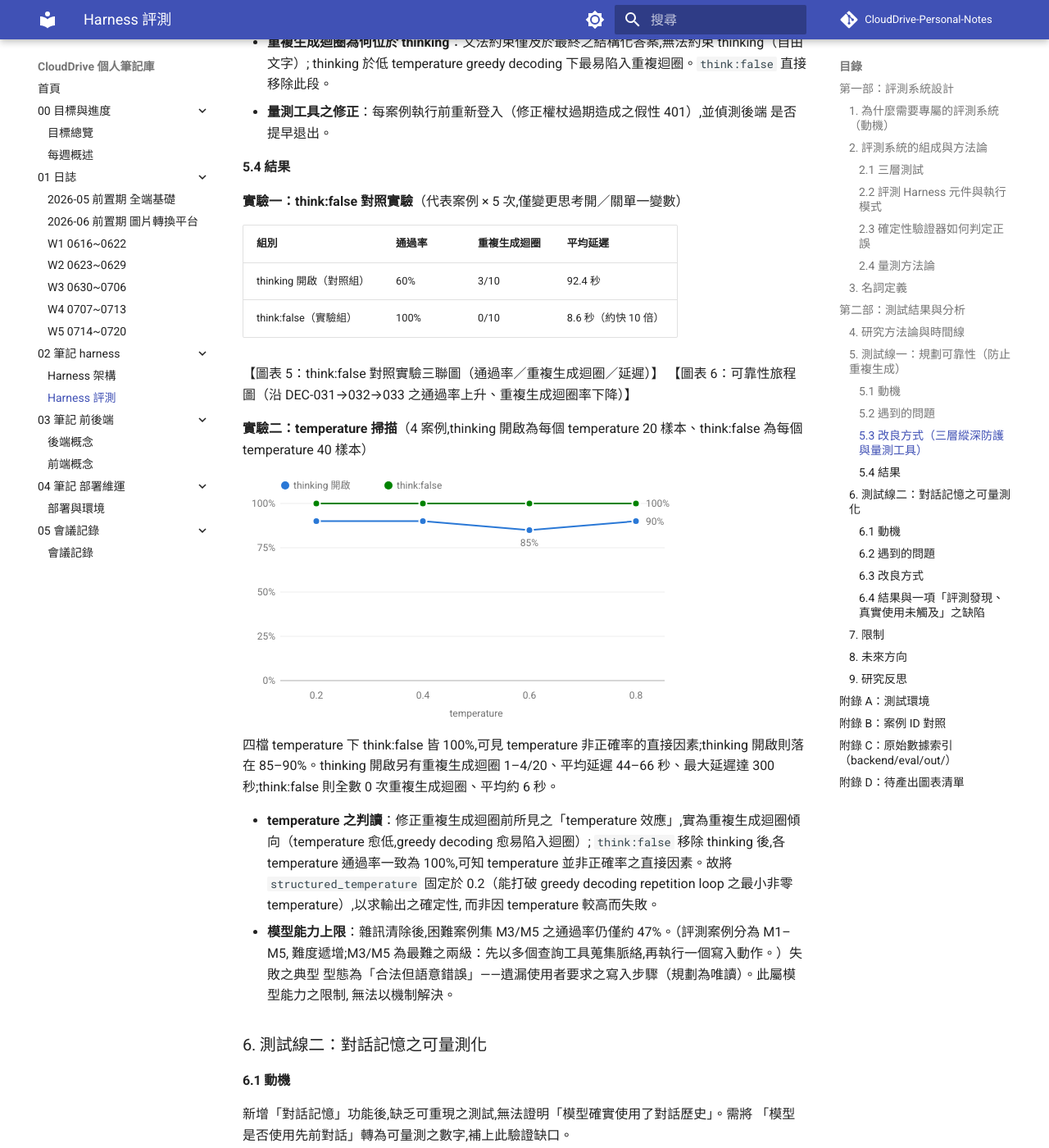
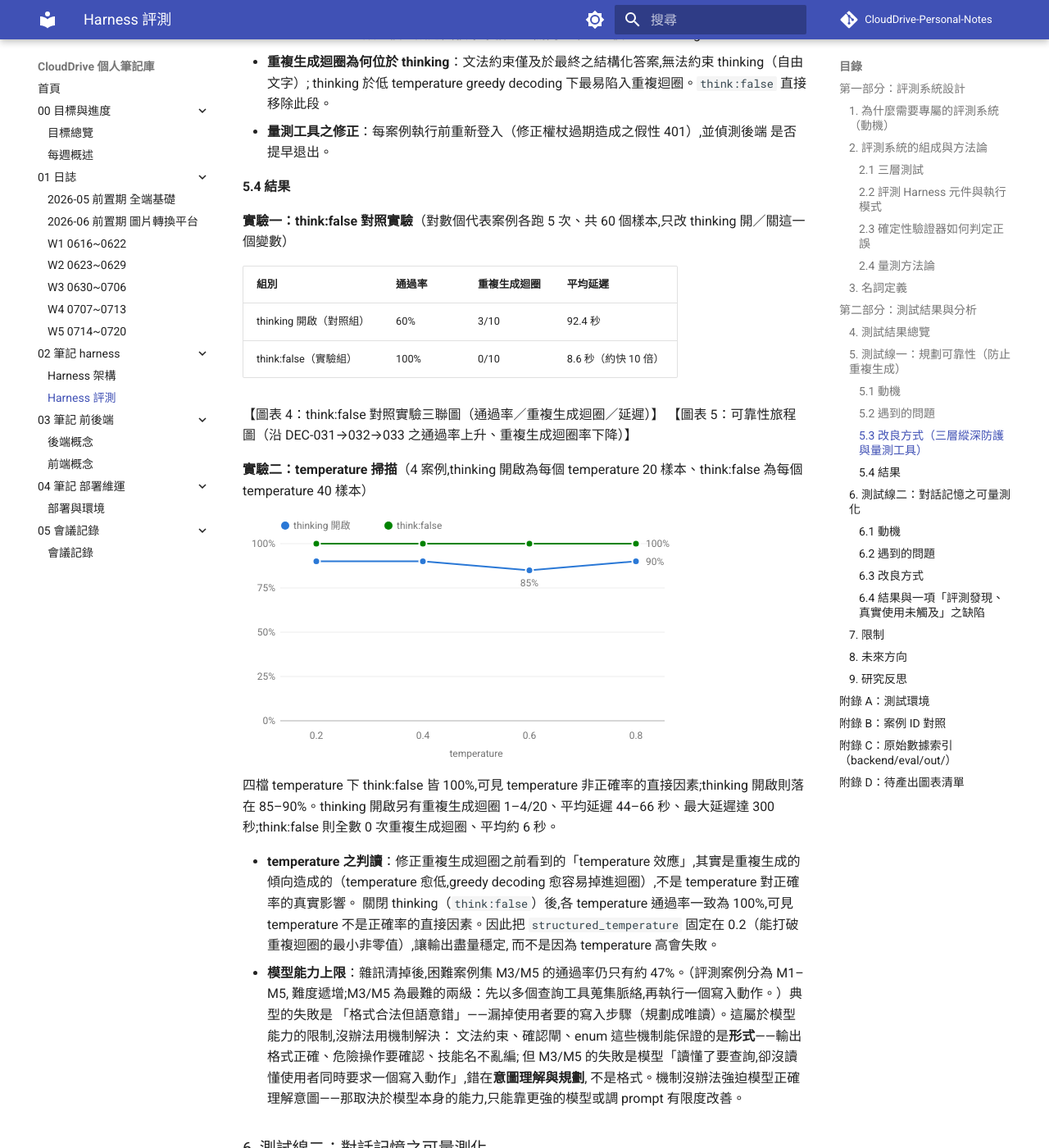
Before and after one commit to alfredshen01/CloudDrive-Personal-Notes, an MkDocs documentation site: the page built from docs/02-筆記-harness/Harness評測.md, in a window 1280 px wide and 1400 px high, scrolled down 3546 px. Shown: the whole window at 82% size. Built offline with MkDocs 1.6.1 and Material for MkDocs 9.7.7, drawn with Linux system fonts in a browser that asks for light colours; comment, search, counter and statistics services are not loaded; some of the changed text lies outside the part shown.

Commit message:
docs: Harness評測校對(1)——圖表重編號補空號、§2.4/§4 方法論去重＋方法論循環改 Mermaid 圖、三層縱深防護逐條化、M3/M5 補「機制為何救不了」、部分段落白話化＋verbose/60樣本/快照說明
Co-Authored-By: Claude Fable 5 <noreply@anthropic.com>

````diff
--- a/docs/02-筆記-harness/Harness評測.md
+++ b/docs/02-筆記-harness/Harness評測.md
@@ -1,12 +1,12 @@
 # Harness 評測（Evaluation）：測試與驗證系統
 
 > 這是本專案評測系統的正本;架構見 [Harness 架構](Harness架構.md)。
-> 本篇分兩部分:**第一部**說明評測系統怎麼設計,**第二部**是測試結果與分析。
+> 本篇分兩部分:**第一部分**說明評測系統怎麼設計,**第二部分**是測試結果與分析。
 > 測試環境、案例 ID 與原始數據索引見文末附錄 A–C。
 
 ---
 
-## 第一部：評測系統設計
+## 第一部分：評測系統設計
 
 ### 1. 為什麼需要專屬的評測系統（動機）
 
@@ -51,7 +51,7 @@ status == "pending_approval"           # 計畫是否標記為需確認
 "RenamedByAgent" in json.dumps(steps)  # 計畫是否含指定新名
 ```
 
-三項皆為真則通過。相同的回應必得相同的判定結果,不似考官打分具變異性。「規劃為唯讀」
+三項皆為真則通過。相同的回應一定得到相同的判定,不像考官打分會有變異。「規劃為唯讀」
 此一失敗型態亦由此機械判定：期望值為 `pending_approval`,實際值為 `auto_executed`
 （意即計畫中不含任何寫入步驟,因唯讀計畫才會自動執行）,單一比對即判為失敗,並記錄
 實際的技能清單供分類。
@@ -64,7 +64,13 @@ status == "pending_approval"           # 計畫是否標記為需確認
 - 疑似退化時,另起 baseline 版本後端於獨立埠對照同一請求,取得基準後再定位。
 - 診斷時先將完整日誌落檔,再行過濾。
 
-【圖表 3：量測方法論循環】
+```mermaid
+flowchart LR
+  A[量化<br/>以 runs N 量通過率] --> B[定位根因<br/>全量日誌 + baseline 對照]
+  B --> C[修正]
+  C --> D[再驗證]
+  D -.回到量化.-> A
+```
 
 ### 3. 名詞定義
 
@@ -75,16 +81,11 @@ status == "pending_approval"           # 計畫是否標記為需確認
 
 ---
 
-## 第二部：測試結果與分析
+## 第二部分：測試結果與分析
 
-### 4. 研究方法論與時間線
+### 4. 測試結果總覽
 
-**研究方法論**：量化 → 定位根因 → 修正 → 再驗證。
-
-1. **真模型量測（temp_sweep）**：代表案例 × N 次 × 多個 temperature,量通過率／重複生成迴圈率／延遲;機率性系統不看單次。
-2. **對照實驗**：疑似退化時另起 baseline 版本對照,取得基準後再定位,不臆測。
-3. **單元測試不足以驗 LLM**：單元測試裡 LLM 是 mock 的,全部通過只證明管線接得對,不證明真模型做得對。
-4. **全量日誌落檔再過濾**：診斷先完整記錄,不在管線裡先 tail／grep。
+研究方法論見第一部分 §2.4;本部分呈現依該流程（量化 → 定位根因 → 修正 → 再驗證）得到的量測結果。
 
 **時間線總覽**：
 
@@ -106,8 +107,8 @@ status == "pending_approval"           # 計畫是否標記為需確認
 
 #### 5.2 遇到的問題
 
-- **重複生成迴圈導致逾時**：模型陷入重複生成,持續產出至讀取逾時（300 秒）而回傳 503。此為「停滯」
-  之機制。
+- **重複生成迴圈導致逾時**：模型陷入重複生成,持續產出至讀取逾時（300 秒）而回傳 503。這就是
+  「停滯」的成因。
 - **temperature 似有影響**：首次掃描（thinking 開啟）顯示 temperature 0.6 較佳、破壞性案例於各 temperature 皆差,
   易誤判為 temperature 問題。
 - **破壞性規劃為模型弱點**：可靠度 0–40%,重複生成迴圈與幻覺技能（規劃出不存在的技能名）並存。
@@ -124,7 +125,10 @@ status == "pending_approval"           # 計畫是否標記為需確認
 | DEC-032 | 計畫 schema 之技能名以 enum 枚舉（依 registry 動態組成） | 幻覺技能於約束解碼下即無法生成 |
 | DEC-033 | planner 預設 `think:false` | 移除重複生成迴圈之唯一棲息地（thinking）,使其無從發生 |
 
-- **三層縱深邏輯**：使其不拖垮系統（有界失敗）→ 使其有界失敗 → 使其不發生。
+- **三層縱深防護**（對應上表三個決策,逐層把問題往上游堵）：
+    1. DEC-031——讓它**有界失敗**：就算重複生成也在生成上限內停止,不再卡滿逾時。
+    2. DEC-032——讓幻覺技能名**無法生成**：技能名做成封閉清單,約束解碼時就排除亂編。
+    3. DEC-033——讓重複生成迴圈**根本不發生**：關閉它唯一的棲息地 thinking。
 - **重複生成迴圈為何位於 thinking**：文法約束僅及於最終之結構化答案,無法約束 thinking（自由文字）;
   thinking 於低 temperature greedy decoding 下最易陷入重複迴圈。`think:false` 直接移除此段。
 - **量測工具之修正**：每案例執行前重新登入（修正權杖過期造成之假性 401）,並偵測後端
@@ -132,15 +136,15 @@ status == "pending_approval"           # 計畫是否標記為需確認
 
 #### 5.4 結果
 
-**實驗一：think:false 對照實驗**（代表案例 × 5 次,僅變更思考開／關單一變數）
+**實驗一：think:false 對照實驗**（對數個代表案例各跑 5 次、共 60 個樣本,只改 thinking 開／關這一個變數）
 
 | 組別 | 通過率 | 重複生成迴圈 | 平均延遲 |
 |---|---|---|---|
 | thinking 開啟（對照組） | 60% | 3/10 | 92.4 秒 |
 | think:false（實驗組） | 100% | 0/10 | 8.6 秒（約快 10 倍） |
 
-【圖表 5：think:false 對照實驗三聯圖（通過率／重複生成迴圈／延遲）】
-【圖表 6：可靠性旅程圖（沿 DEC-031→032→033 之通過率上升、重複生成迴圈率下降）】
+【圖表 4：think:false 對照實驗三聯圖（通過率／重複生成迴圈／延遲）】
+【圖表 5：可靠性旅程圖（沿 DEC-031→032→033 之通過率上升、重複生成迴圈率下降）】
 
 **實驗二：temperature 掃描**（4 案例,thinking 開啟為每個 temperature 20 樣本、think:false 為每個 temperature 40 樣本）
 
@@ -201,14 +205,16 @@ status == "pending_approval"           # 計畫是否標記為需確認
 
 四檔 temperature 下 think:false 皆 100%,可見 temperature 非正確率的直接因素;thinking 開啟則落在 85–90%。thinking 開啟另有重複生成迴圈 1–4/20、平均延遲 44–66 秒、最大延遲達 300 秒;think:false 則全數 0 次重複生成迴圈、平均約 6 秒。
 
-- **temperature 之判讀**：修正重複生成迴圈前所見之「temperature 效應」,實為重複生成迴圈傾向（temperature 愈低,greedy decoding 愈易陷入迴圈）;
-  `think:false` 移除 thinking 後,各 temperature 通過率一致為 100%,可知 temperature 並非正確率之直接因素。故將
-  `structured_temperature` 固定於 0.2（能打破 greedy decoding repetition loop 之最小非零 temperature）,以求輸出之確定性,
-  而非因 temperature 較高而失敗。
-- **模型能力上限**：雜訊清除後,困難案例集 M3/M5 之通過率仍僅約 47%。（評測案例分為 M1–M5,
-  難度遞增;M3/M5 為最難之兩級：先以多個查詢工具蒐集脈絡,再執行一個寫入動作。）失敗之典型
-  型態為「合法但語意錯誤」——遺漏使用者要求之寫入步驟（規劃為唯讀）。此屬模型能力之限制,
-  無法以機制解決。
+- **temperature 之判讀**：修正重複生成迴圈之前看到的「temperature 效應」,其實是重複生成的傾向造成的（temperature 愈低,greedy decoding 愈容易掉進迴圈）,不是 temperature 對正確率的真實影響。
+  關閉 thinking（`think:false`）後,各 temperature 通過率一致為 100%,可見 temperature 不是正確率的直接因素。因此把
+  `structured_temperature` 固定在 0.2（能打破重複迴圈的最小非零值）,讓輸出盡量穩定,
+  而不是因為 temperature 高會失敗。
+- **模型能力上限**：雜訊清掉後,困難案例集 M3/M5 的通過率仍只有約 47%。（評測案例分為 M1–M5,
+  難度遞增;M3/M5 為最難的兩級：先以多個查詢工具蒐集脈絡,再執行一個寫入動作。）典型的失敗是
+  「格式合法但語意錯」——漏掉使用者要的寫入步驟（規劃成唯讀）。這屬於模型能力的限制,沒辦法用機制解決：
+  文法約束、確認閘、enum 這些機制能保證的是**形式**——輸出格式正確、危險操作要確認、技能名不亂編;
+  但 M3/M5 的失敗是模型「讀懂了要查詢,卻沒讀懂使用者同時要求一個寫入動作」,錯在**意圖理解與規劃**,
+  不是格式。機制沒辦法強迫模型正確理解意圖——那取決於模型本身的能力,只能靠更強的模型或調 prompt 有限度改善。
 
 ### 6. 測試線二：對話記憶之可量測化
 
@@ -244,7 +250,9 @@ status == "pending_approval"           # 計畫是否標記為需確認
 | `multiturn-rename-first` | 自結果摘要取得 item_id 執行改名（代理） | 5/5 |
 | `multiturn-recall-listed-names` | 僅自對話報出全部三個名稱（嚴謹） | 修復前 0/5 → 修復後 5/5 |
 
-【圖表 7：多輪記憶評測三案例通過率（回想案例標示修復前後）】
+（此三案例綜合通過率 15/15 是加入回想案例後的版本。數字隨案例數變動：7/07 首測為 2 案例、10/10;加入回想案例後為 3 案例、15/15。兩者是不同時間點的快照,原始檔見附錄 C。）
+
+【圖表 6：多輪記憶評測三案例通過率（回想案例標示修復前後）】
 
 **代理測試與嚴謹測試之別（為何需要兩個案例）**：改名案例僅驗證「計畫含 rename_item 與新名」,
 此間接證明模型使用了歷史中的某個 id（改名必須提供 id,其唯一來源為上一輪之摘要）,但未嚴格
@@ -262,7 +270,7 @@ status == "pending_approval"           # 計畫是否標記為需確認
   暴露。此即評測之價值：系統化地執行真實使用不會自然觸及、卻確實存在缺陷的角落。
 
 **診斷過程（方法論實例）**：初步將 0/5 判為「摘要截斷」,此為憑閱讀程式碼之推論、未經診斷
-（且預設列檔已成功）。依此假設修改摘要格式後重跑仍為 0/5;執行 verbose 診斷（印出實際回覆）
+（且預設列檔已成功）。依此假設修改摘要格式後重跑仍為 0/5;執行 verbose 診斷（verbose 診斷：讓程式印出每一步的完整內容——模型的實際回覆、記憶裡實際存了什麼——而非只印最後結果）
 後方發現兩個疊加之缺陷：其一（主因）,模型列根目錄時傳入 `parent_id="root"`（而非 null）,
 `_optional_uuid` 試圖將 "root" 解析為 UUID 而崩潰,導致 list_items 失敗、記憶中無檔名;其二
 （次因）,即使列檔成功,摘要序列化原始 dict（含 36 字元之 UUID）亦會超出 200 字元上限而被
@@ -342,7 +350,6 @@ status == "pending_approval"           # 計畫是否標記為需確認
 |---|---|---|---|
 | 圖表 1 | 三層測試金字塔 | 概念圖 | §2.1 |
 | 圖表 2 | 評測 Harness 元件與三模式 | 方塊圖 | §2.2 |
-| 圖表 3 | 量測方法論循環 | 流程圖 | §2.4 |
-| 圖表 5 | think:false 對照實驗三聯 | 長條圖 | §5.4 實驗一 |
-| 圖表 6 | 可靠性旅程（決策鏈 before/after） | 雙軸折線 | §5.4 |
-| 圖表 7 | 多輪記憶評測三案例 | 長條圖 | 附錄 C |
+| 圖表 4 | think:false 對照實驗三聯 | 長條圖 | §5.4 實驗一 |
+| 圖表 5 | 可靠性旅程（決策鏈 before/after） | 雙軸折線 | §5.4 |
+| 圖表 6 | 多輪記憶評測三案例 | 長條圖 | 附錄 C |
````
